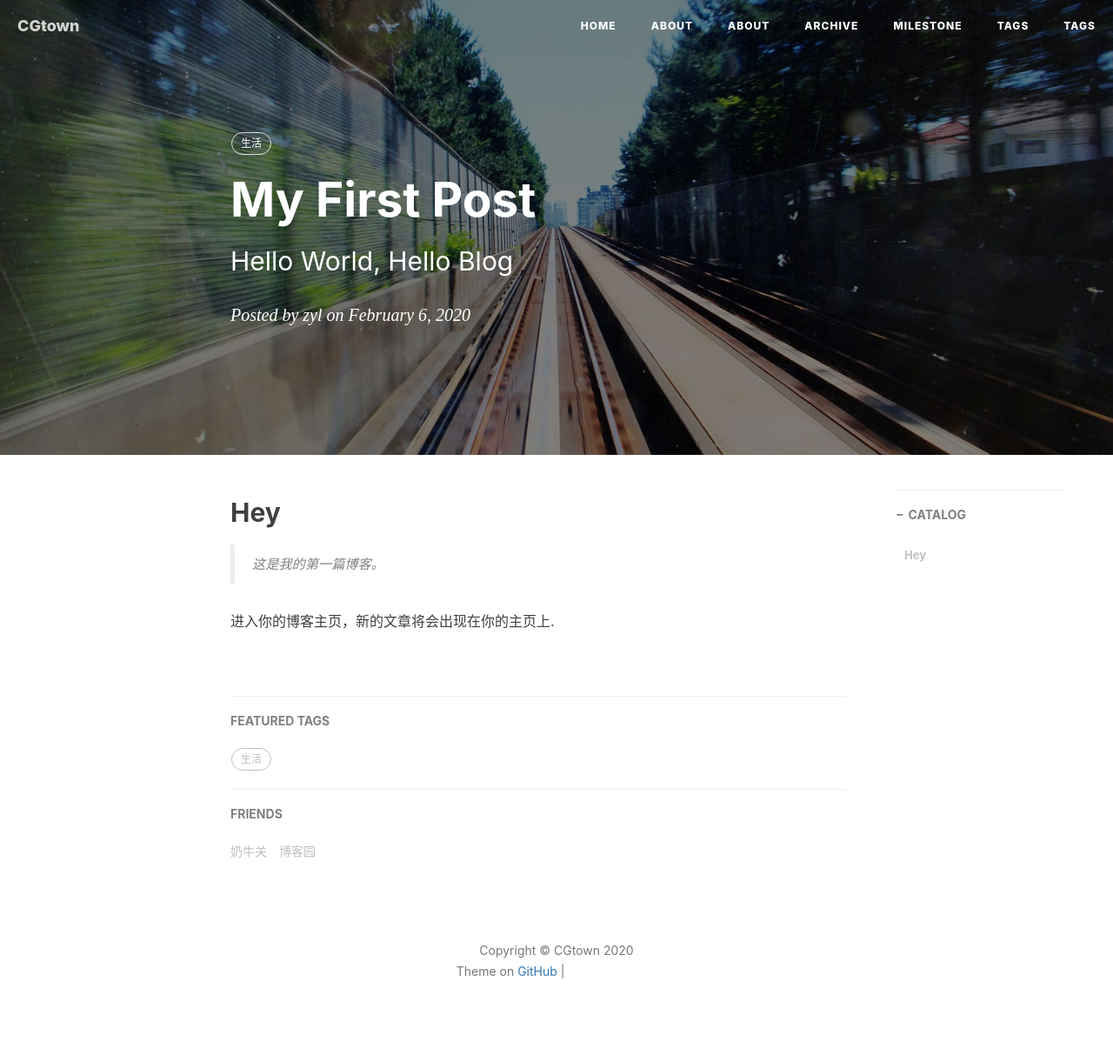
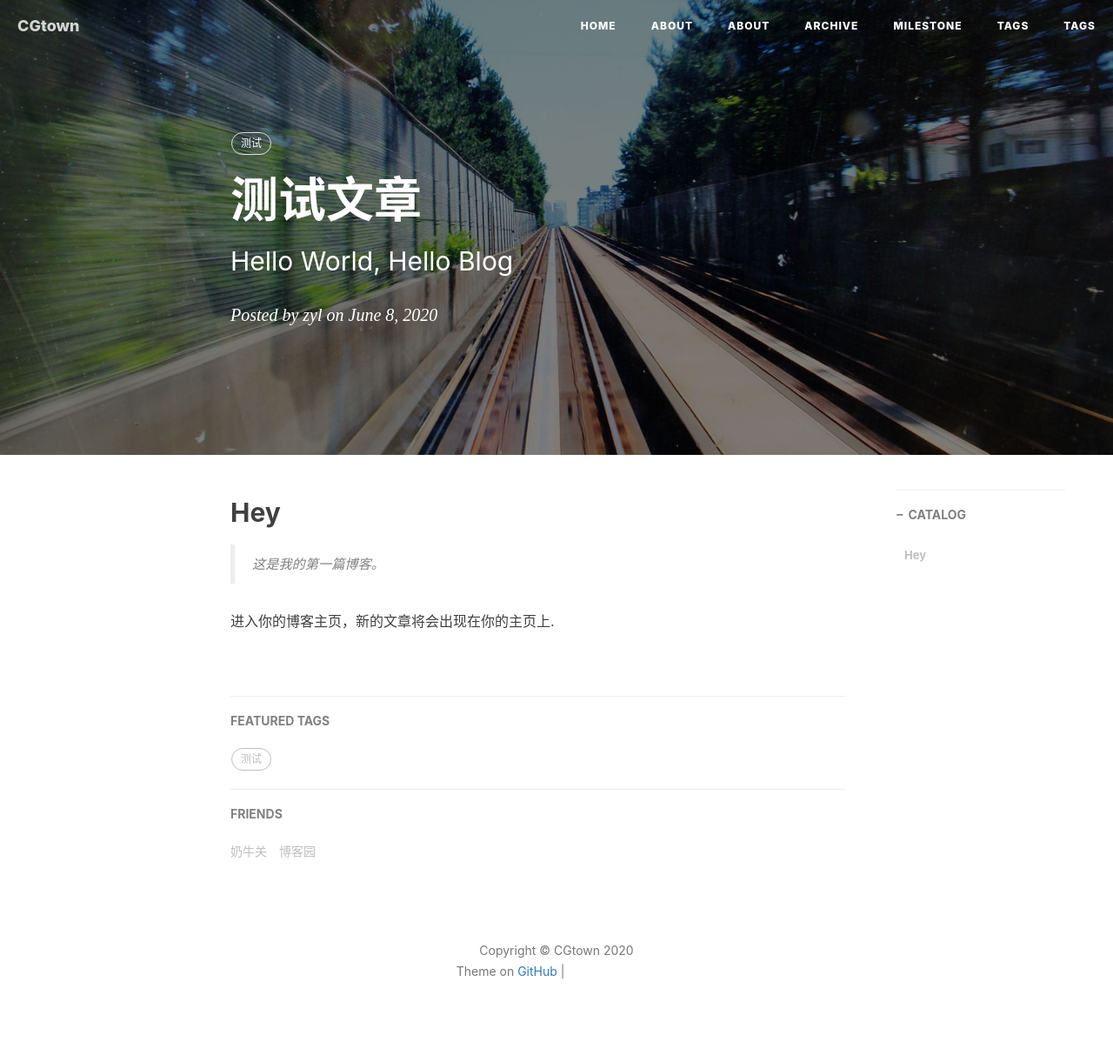
Before and after one commit to HuajiKojima/HuajiKojima.github.io, a Jekyll site: the page built from _posts/2020-06-08-测试文章.md, in a window 1280 px wide. Shown: the whole page at 87% size. Built offline with Jekyll 4.4.1, drawn with Linux system fonts in a browser that asks for light colours; nearby versions of some CDN libraries; comment, search, counter and statistics services are not loaded; grey boxes are pictures that could not be loaded.

Commit message:
Update 2020-06-08-测试文章.md

```diff
--- a/_posts/2020-06-08-测试文章.md
+++ b/_posts/2020-06-08-测试文章.md
@@ -1,13 +1,13 @@
 ---
 layout:     post                    # 使用的布局（不需要改）
-title:      My First Post               # 标题
+title:      测试文章               # 标题
 subtitle:   Hello World, Hello Blog #副标题
-date:       2020-02-06              # 时间
+date:       2020-06-08              # 时间
 author:     zyl                      # 作者
 header-img: img/post-bg-2015.jpg    #这篇文章标题背景图片
 catalog: true                       # 是否归档
 tags:                               #标签
-    - 生活
+    - 测试
 ---
 
 ## Hey
```
